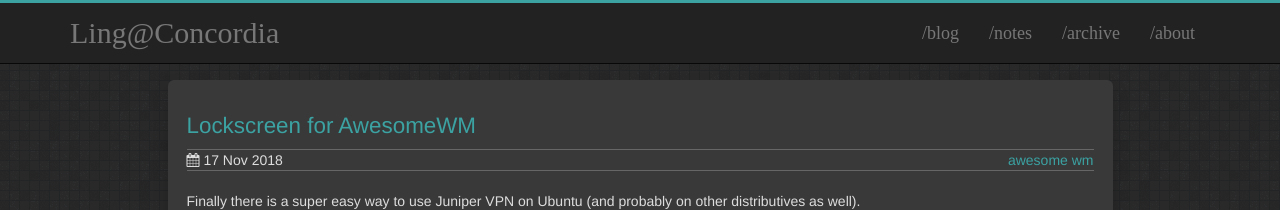
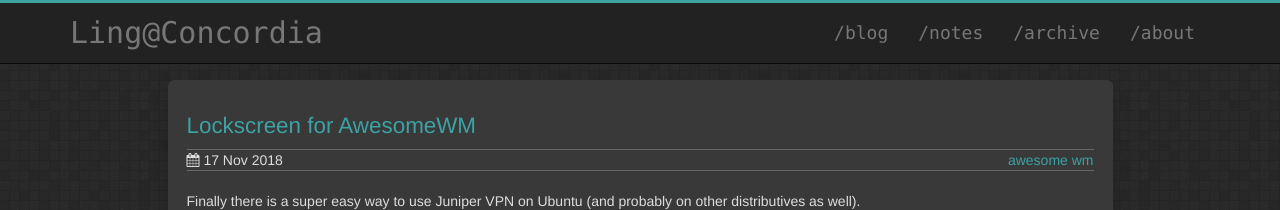
Before and after one commit to lingt-xyz/jekyll-clean-dark, a Jekyll site: the page built from index.html, in a window 1280 px wide. Shown: the top 210 px of the page. Built offline with Jekyll 4.4.1, drawn with Linux system fonts in a browser that asks for light colours; the list of posts is cut into pages by our own code.

Commit message:
update font

```diff
--- a/assets/css/cv1.scss
+++ /dev/null
@@ -1,126 +0,0 @@
----
----
-body{
-  background-color: #333 !important;
-  background-image: url(./pics/random-grey-variations.png);
-}
-
-.container{
-  background-color: #FFFFFF;
-  margin: 50px 0px;
-}
-
-.header{
-  padding-left: 50px;
-  padding-right: 50px;
-  padding-top: 50px;
-  padding-bottom: 20px;
-  background-color: #ddd;
-}
-.section{
-  padding: 20px 50px;
-  border-top: 1px solid lightblue;
-  .jd{
-    border-bottom: 1px solid lightblue;
-    padding: 20px 0px;
-  }
-  .jd:last-child{
-      border-bottom: none;
-    }
-}
-
-.progress{
-  height: 8px !important;
-  margin-bottom: 10px !important;
-}
-
-.name{
-  font-size: 40px;
-  margin-bottom: 0px;
-}
-.profession{
-  font-family: 'Roboto Slab';
-  font-weight: 300;
-  font-size: 20px;
-}
-
-.side-project{
-  padding-bottom: 20px;
-  :last-child{
-    padding-bottom: 0px
-  }
-}
-h1, h2{
-  font-family: 'Archivo Black' !important;
-}
-
-.techSkillHeader{
-  text-align: center;
-}
-
-.competencies{
-  ul {
-    columns: 2;
-    column-gap: 40px
-  }
-}
-
-.flag{
-  vertical-align: middle;
-}
-
-#pdf-button {
-  position: absolute; top: 40px; border: 0; right: 40px;
-  color: #000000;
-  border-radius: 50%;
-
-  width: 2em;
-  height: 2em;
-  padding: 8px;
-
-  background: #fff;
-  text-align: center;
-  font-size: 2em;
-}
-
-@media print {
-  .section {
-    //page-break-inside: avoid;
-    padding: 10px 20px;
-  }
-
-  .flag{
-    display: block;
-  }
-  .jd{
-    page-break-inside: avoid;
-    padding-top: 80px;
-  }
-  a[href]:after {
-    content: none !important;
-  }
-  .pagebreakishere {
-    padding-top: 80px;
-  }
-  .container {
-    width: 1100px;
-    margin: 20px 50px;
-    padding: 20px 50px;
-  }
-  .progress {
-    background-color: #F5F5F5 !important;
-    -ms-filter: "progid:DXImageTransform.Microsoft.gradient(GradientType=0,startColorstr='#F5F5F5', endColorstr='#F5F5F5')" !important;
-  }
-  .progress-bar-success {
-    display: block !important;
-    background-color: #5BC0DE !important;
-    -ms-filter: "progid:DXImageTransform.Microsoft.gradient(GradientType=0,startColorstr='#5BC0DE', endColorstr='#5BC0DE')" !important;
-  }
-  .progress,
-  .progress > .progress-bar {
-    display: block !important;
-    -webkit-print-color-adjust: exact !important;
-    box-shadow: inset 0 0 !important;
-    -webkit-box-shadow: inset 0 0 !important;
-  }
-}
--- a/assets/css/theme.scss
+++ b/assets/css/theme.scss
@@ -232,7 +232,7 @@
   padding-top: 20px !important;
   padding-bottom: 20px !important;
   font-size: 18px;
-  font-family: Ubuntu;
+  font-family: Consolas,system-ui,-apple-system,"Segoe UI",Roboto,Helvetica,Arial,sans-serif;
   @include transition(color 0.4s);
   -webkit-transition: all 0.4s ease;
   transition: all 0.4s ease;
```
Also changed, not shown: assets/css/cv.css (deleted, +0 -117 lines).
